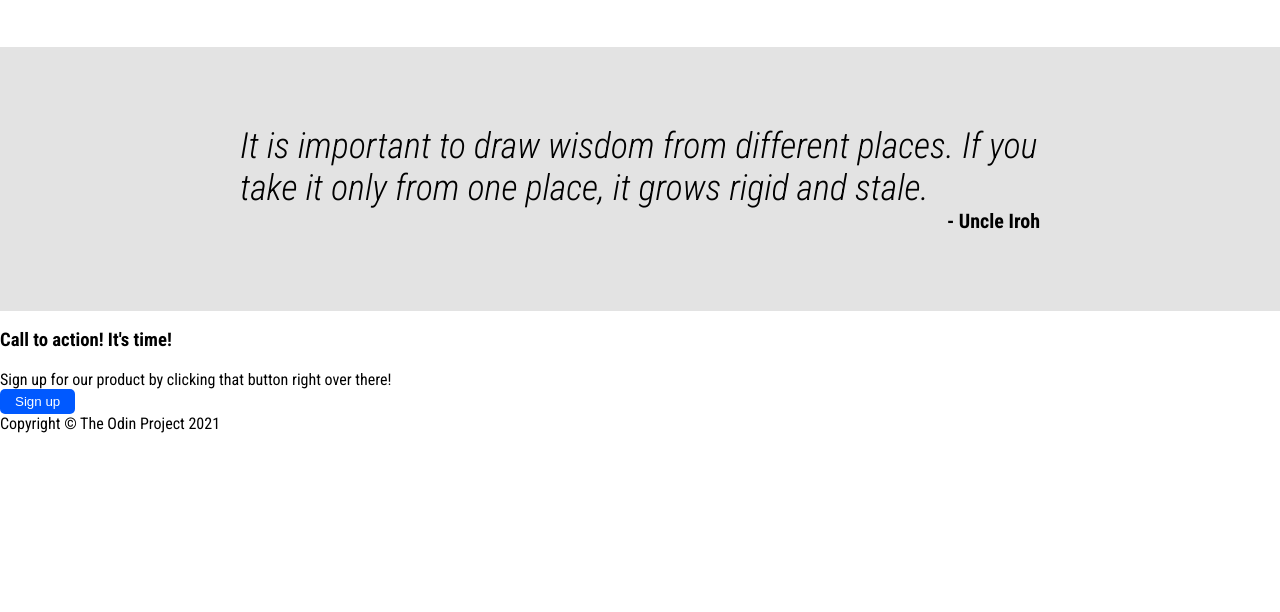
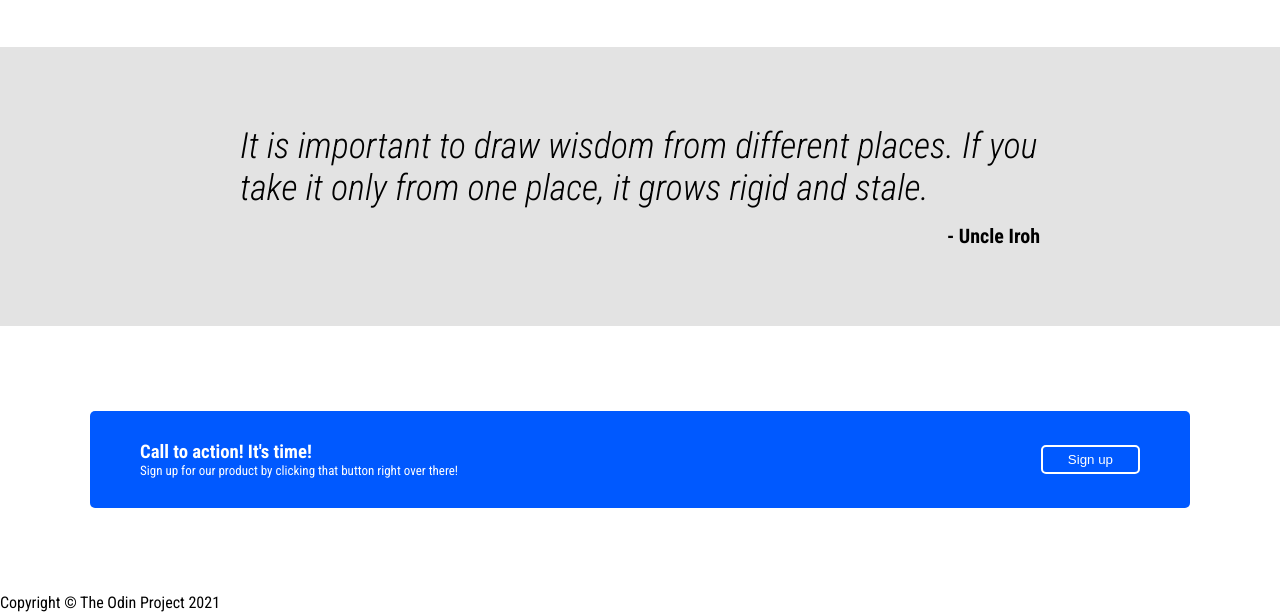
Before and after one commit to VictorOmboke/odin-landing-page, a plain HTML site: page index.html in a window 1280 px wide. Shown: the part 729-1341 px from the top of the page. Before the commit the page ends 1162 px from the top, so only its background shows below. Drawn offline with Linux system fonts and the light colour scheme.

Commit message:
style sign-up modal

```diff
--- a/style.css
+++ b/style.css
@@ -32,6 +32,10 @@ button {
 h2 {
     text-align: center;
     margin: 35px 0;
+}
+
+h3 {
+    margin: 0;
 }
 
 .header {
@@ -139,5 +143,31 @@ h2 {
 }
 
 .quote p {
-    margin: 0;
+    margin: 0 0 15px 0;
 }
+
+.container-sign-up {
+    padding: 85px;
+}
+
+.body-sign-up {
+    max-width: 1000px;
+    padding: 30px 50px;
+    margin: 0 auto;
+    background-color: #0059ff;
+    color: white;
+    border-radius: 5px;
+    display: flex;
+    justify-content: space-between;
+    align-items: center;
+}
+
+.button {
+    border: 2px solid white;
+    border-radius: 5px;
+    padding: 0 10px;
+}
+
+.sign-up div {
+    font-size: 13px;
+}
```
